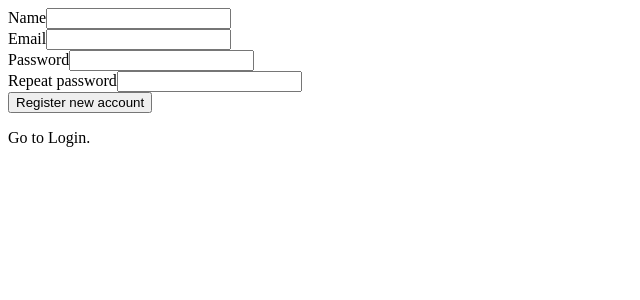
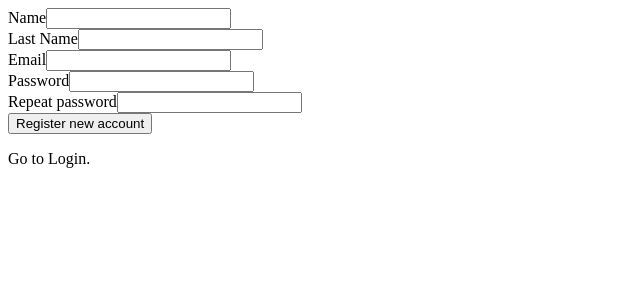
Before and after one commit to RodrigoVila/chargeup-ecommerce, a Next.js app: page /login in a window 1280 px wide. Both pictures are taken after a click on the element "Register new account.". Shown: the top 300 px of the page, without its empty margins (0-640 px from the left). Built offline with nearby package versions, Linux system fonts and the light colour scheme.

Commit message:
Merge conflict fixed

```diff
--- a/pages/admin.tsx
+++ b/pages/admin.tsx
@@ -1,4 +1,4 @@
-import React, {useState, Fragment} from 'react'
+import React, { useState, Fragment } from "react";
 
 /* JP ADDS - import -*/
 import { Disclosure, Menu, Transition } from '@headlessui/react'
@@ -26,8 +26,6 @@ const AdminDisplayLoader = () => {
     {activePage === "Productos" && <AdminProducts />}
   </div>
   );
-
-
-};
+}
 
 export default AdminDisplayLoader;
--- a/pages/login.tsx
+++ b/pages/login.tsx
@@ -12,6 +12,7 @@ const Login = () => {
   const [isRegister, setRegister] = useState(false);
   const [credentials, setCredentials] = useState({
     name: "",
+    lastName: "",
     email: "",
     password: "",
     repeatedPassword: "",
@@ -36,11 +37,11 @@ const Login = () => {
   const handleRegister = (e) => {
     e.preventDefault();
 
-    const { name, email, password, repeatedPassword } = credentials;
+    const { name, lastName, email, password, repeatedPassword } = credentials;
 
     setSuccessful(false);
     password === repeatedPassword
-      ? dispatch(userRegister(name, email, password))
+      ? dispatch(userRegister(name,lastName, email, password))
           .then(() => {
             setSuccessful(true);
           })
--- a/src/components/main/Register.tsx
+++ b/src/components/main/Register.tsx
@@ -19,6 +19,20 @@ const RegisterScreen = ({
           id="Name"
           type="text"
           onChange={(e) => onInputChange("name", e)}
+        />
+      </div>
+      <div className="mb-4">
+        <label
+          className="block mb-2 text-sm font-bold text-gray-700"
+          htmlFor="Name"
+        >
+          Last Name
+        </label>
+        <input
+          className="w-full px-3 py-2 leading-tight text-gray-700 border rounded shadow appearance-none focus:outline-none focus:shadow-outline"
+          id="lastName"
+          type="text"
+          onChange={(e) => onInputChange("lastName", e)}
         />
       </div>
       <div className="mb-4">
--- a/src/redux/actions/auth.ts
+++ b/src/redux/actions/auth.ts
@@ -10,9 +10,10 @@ import {
 } from "./types";
 
 export const userRegister =
-  (name: string, email: string, password: string) => (dispatch) => {
-    return register(name, email, password).then(
-      (response) => {
+  (name: string, lastName: string, email: string, password: string) =>
+  (dispatch: Dispatch) => {
+    return register(name,lastName, email, password).then(
+      (response: any) => {
         dispatch({
           type: REGISTER_SUCCESS,
         });
@@ -79,7 +80,7 @@ export const userLogin =
     );
   };
 
-export const userLogout = () => (dispatch) => {
+export const userLogout = () => (dispatch: Dispatch) => {
   logout();
 
   dispatch({
--- a/src/redux/reducers/auth.tsx
+++ b/src/redux/reducers/auth.tsx
@@ -13,7 +13,7 @@ const initialState = user
   ? { isLoggedIn: true, user }
   : { isLoggedIn: false, user: null };
 
-export default function (state = initialState, action) {
+const authReducer = (state = initialState, action) => {
   const { type, payload } = action;
 
   switch (type) {
@@ -48,4 +48,6 @@ export default function (state = initialState, action) {
     default:
       return state;
   }
-}
+};
+
+export default authReducer
--- a/src/services/auth.tsx
+++ b/src/services/auth.tsx
@@ -1,22 +1,25 @@
 import axios from "axios";
-import { useRouter } from 'next/router'
+import { useRouter } from "next/router";
 
 const API_URL = "/api/auth/";
 
 export const register = async (
-  username: string,
+  name: string,
+  lastName: string,
   email: string,
   password: string
 ) => {
-  await axios.post(API_URL + "signup", {
-    username,
-    email,
-    password,
-  });
+  await axios
+    .post(API_URL + "signup", {
+      name,
+      lastName,
+      email,
+      password,
+    })
 };
 
 export const login = async (username: string, password: string) => {
-  const router = useRouter()
+  const router = useRouter();
 
   await axios
     .post(API_URL + "signin", {
```
Also changed, not shown: pages/api/auth/signup.tsx (renamed from pages/api/auth/register.tsx, +5 -3 lines).
